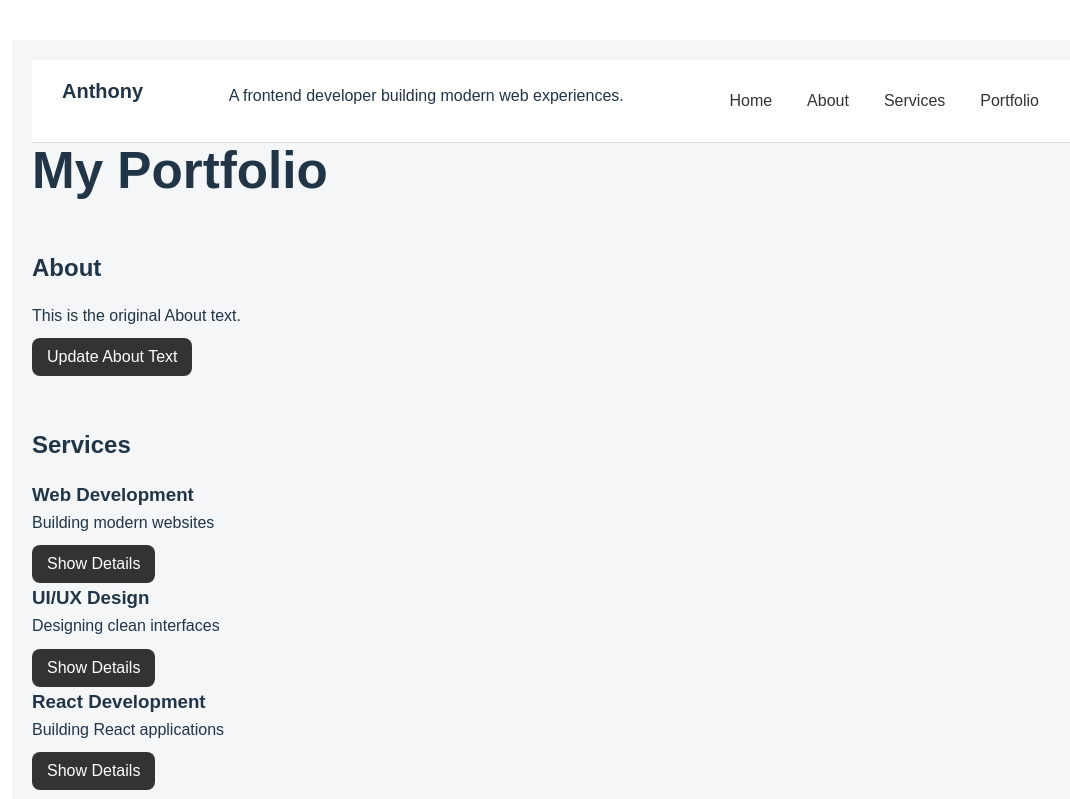
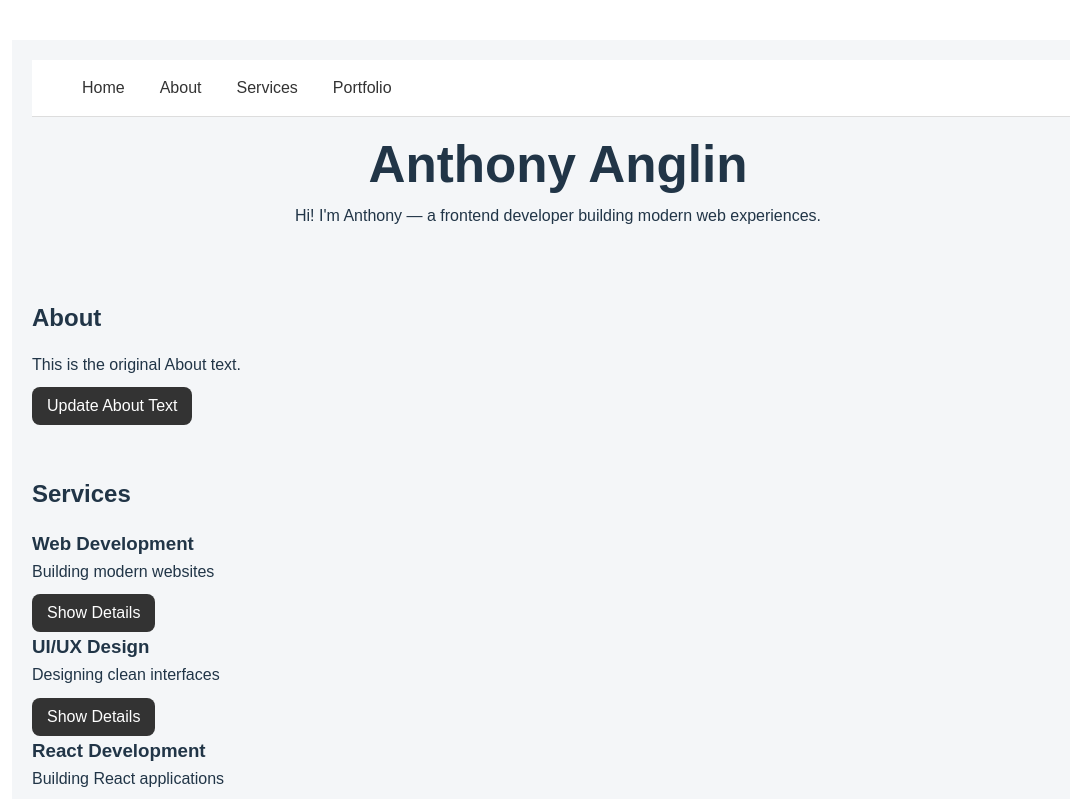
Before and after one commit to aanglinwebdev/anthony-anglin-portfolio, a React (Vite) app: page / in a window 1280 px wide. Shown: the top 799 px of the page, without its empty margins (28-1098 px from the left). Built offline with nearby package versions, Linux system fonts and the light colour scheme.

Commit message:
Add intro line to Header component

```diff
--- a/src/components/Header.jsx
+++ b/src/components/Header.jsx
@@ -1,8 +1,14 @@
+
+import styles from "./Header.module.css";
 function Header() {
-  return (
-    <section id = "home">
-      <h1>My Portfolio</h1>
-    </section>
+   return (
+    <header style={{ padding: "20px", textAlign: "center" }}>
+      <h1>Anthony Anglin</h1>
+      <p classsname={styles.intro}>
+        Hi! I'm Anthony — a frontend developer building modern web experiences.
+      </p>
+      {/* Any existing buttons or elements */}
+    </header>
   );
 }
 
--- a/src/components/Navbar.jsx
+++ b/src/components/Navbar.jsx
@@ -11,9 +11,6 @@ function Navbar() {
 
   return (
     <nav className={styles.navbar}>
-
-      <h2 className={styles.logo}>Anthony</h2>
-      <p>A frontend developer building modern web experiences.</p>
 
       <button
         className={styles.hamburger}
```
Also changed, not shown: src/components/Header.module.css (added).
